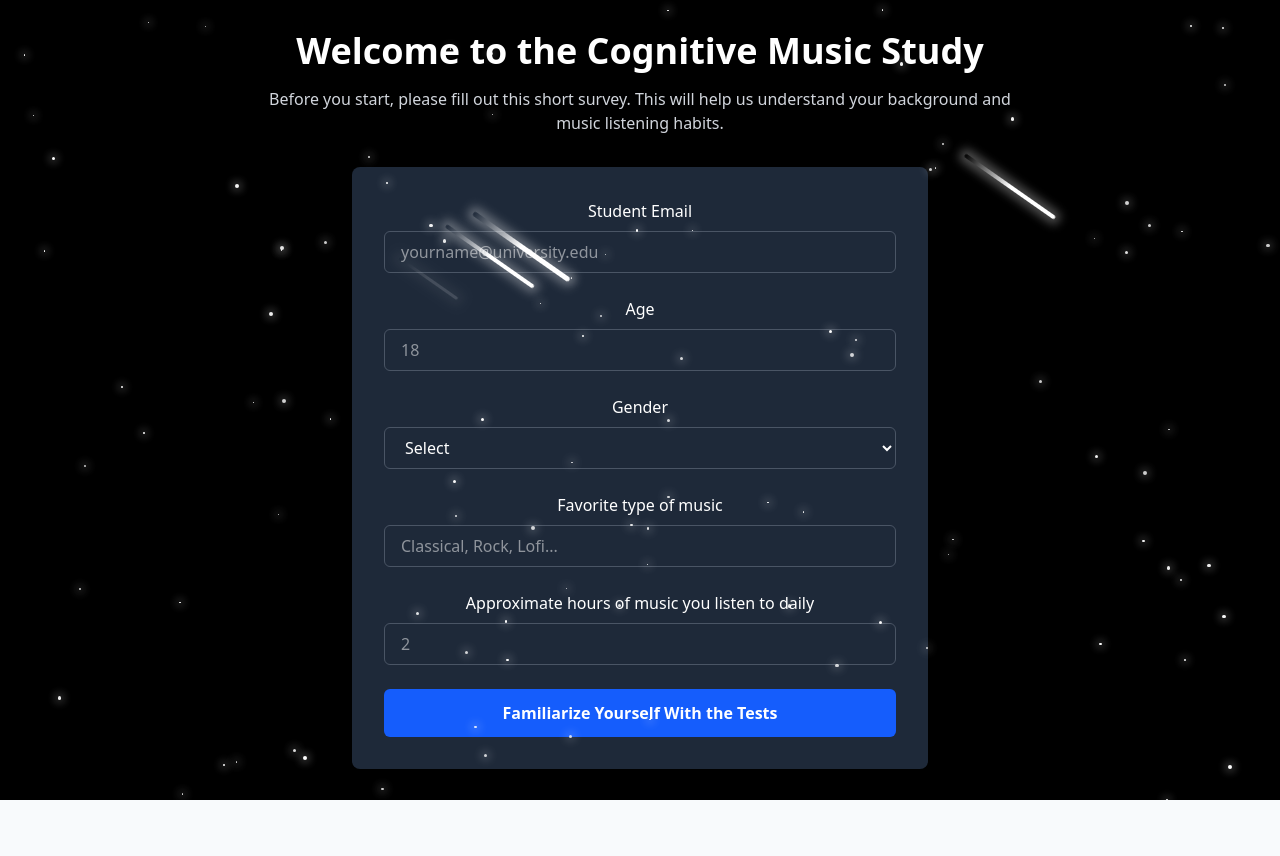
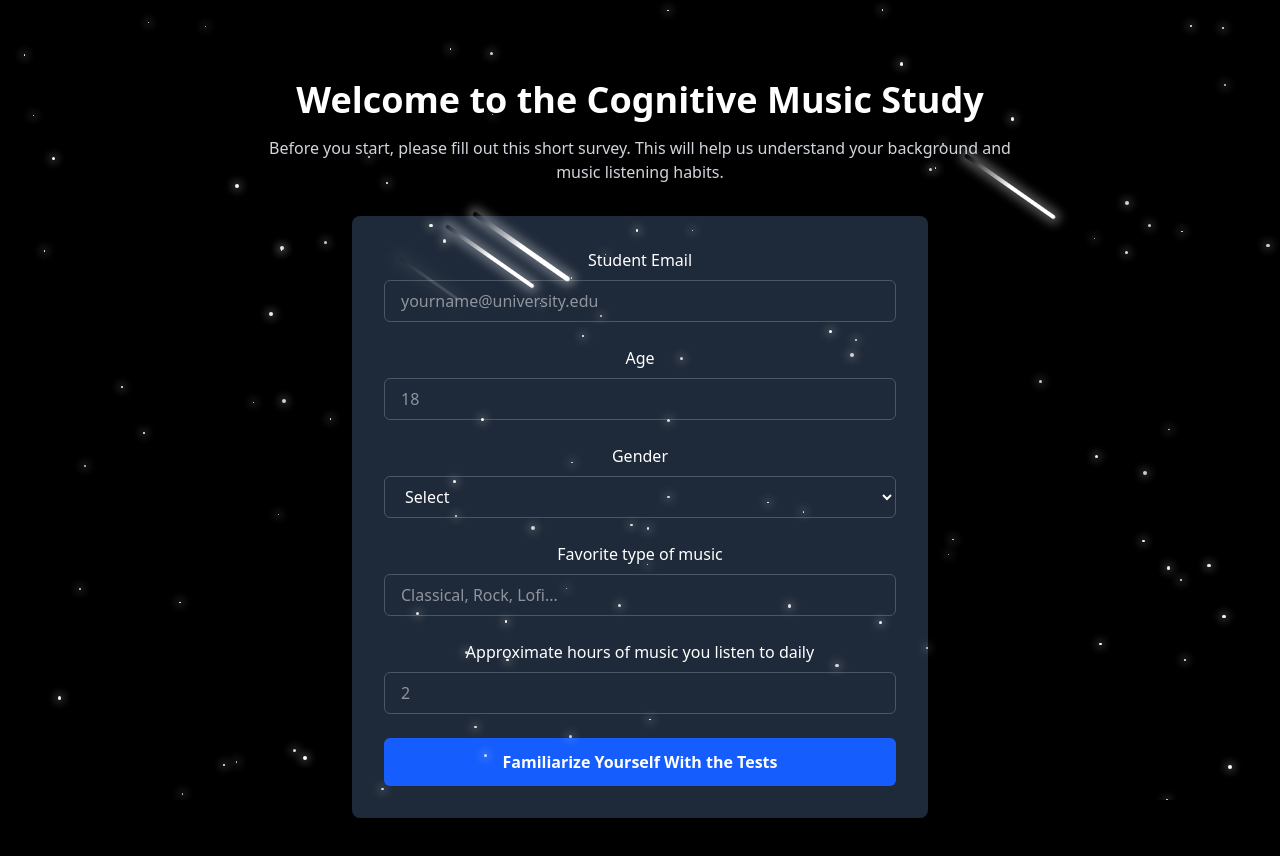
Before and after one commit to Krisces/ASEN-5137-Study, a React (Vite) app: page /before-survey in a window 1280 px wide. Shown: the top 856 px of the page. Before the commit the page ends 800 px from the top, so only its background shows below. Built offline with nearby package versions, Linux system fonts and the light colour scheme.

Commit message:
Improve UI

```diff
--- a/src/components/ContactSection.jsx
+++ b/src/components/ContactSection.jsx
@@ -22,7 +22,10 @@ export const ContactSection = () => {
   };
 
   return (
-    <section id="contact" className="py-16 px-4 relative bg-secondary/30">
+    <section
+      id="contact"
+      className="py-16 px-4 relative bg-secondary/30 pb-20" // 👈 added bottom padding
+    >
       <div className="container mx-auto max-w-5xl">
         <h2 className="text-3xl md:text-4xl font-bold mb-2 text-center">
           Get In <span className="text-primary">Touch</span>
@@ -68,7 +71,6 @@ export const ContactSection = () => {
             </div>
           </div>
         </div>
-
 
         {/* Message Form */}
         <div className="bg-card p-8 rounded-lg shadow-xs max-w-xl mx-auto">
--- a/src/pages/BeforeSurvey.jsx
+++ b/src/pages/BeforeSurvey.jsx
@@ -104,7 +104,7 @@ export const BeforeSurvey = () => {
   };
 
   return (
-    <div className="relative min-h-screen flex flex-col items-center justify-center bg-black text-white px-4">
+    <div className="relative min-h-screen flex flex-col items-center bg-black text-white px-4 pb-20 pt-20">
       <StarBackground />
 
       <div className="z-10 w-full max-w-3xl text-center mb-8">
```
